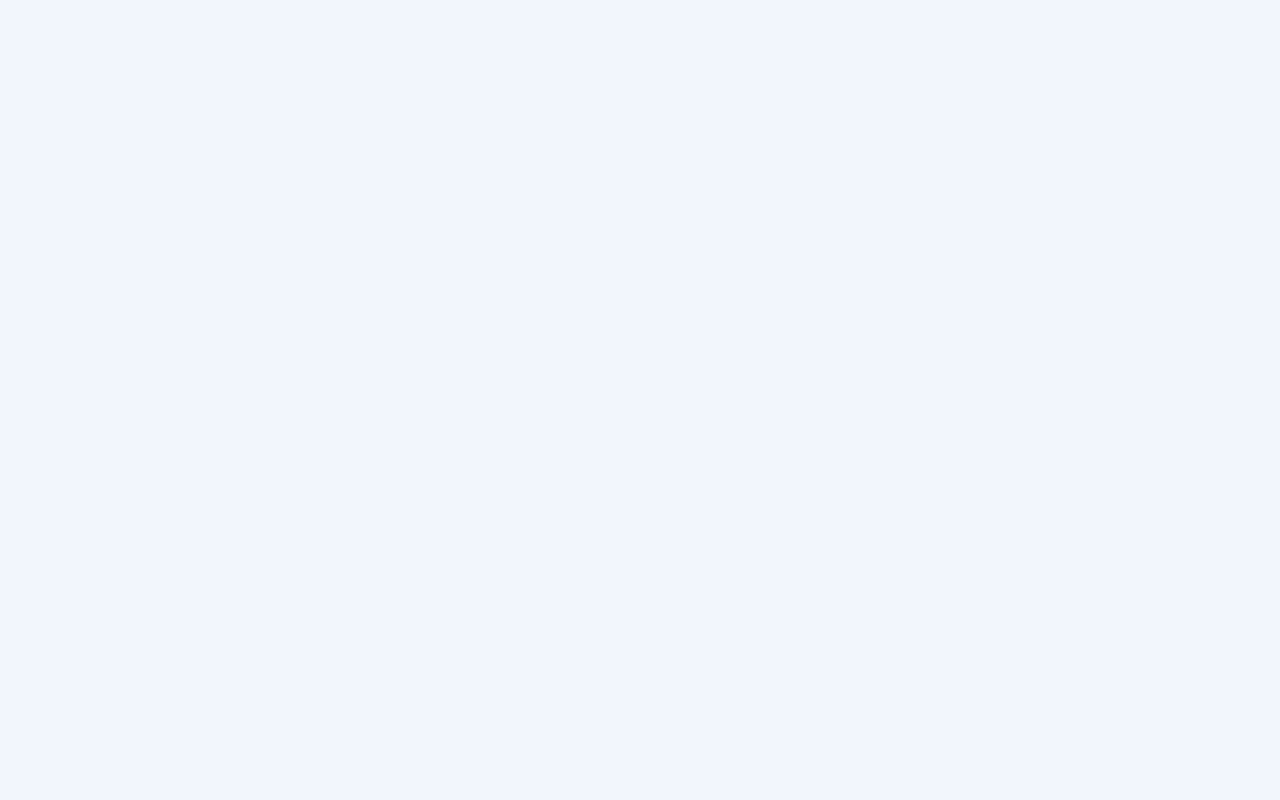
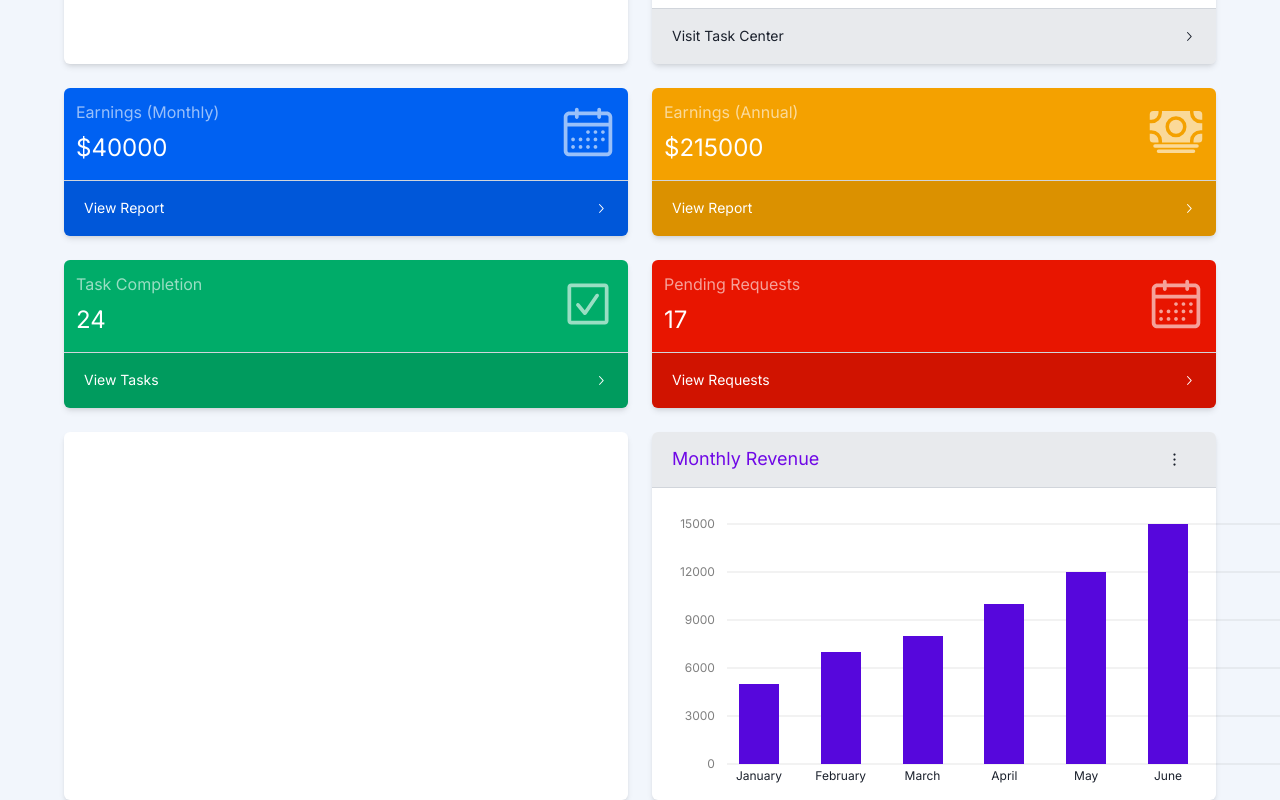
Before and after one commit to 0xe0b69e/psi-proj-2, a Next.js app: page /dashboard in a window 1280 px wide. Shown: the part 1060-1860 px from the top of the page. Before the commit the page ends 800 px from the top, so only its background shows below. Built offline with nearby package versions, Linux system fonts and the light colour scheme.

Commit message:
z-index update

```diff
--- a/app/(main)/dashboard/_components/dashboard-0.js
+++ b/app/(main)/dashboard/_components/dashboard-0.js
@@ -13,8 +13,7 @@
 import { IoCash } from "react-icons/io5";
 import BarChart from "@/components/bar-chart";
 
-export default function Page ()
-{
+export default function Page() {
   const progress = [
     { name: "Server Migration", percentage: 20, color: "#e81500" },
     { name: "Sales Tracking", percentage: 40, color: "#f4a100" },
@@ -26,36 +25,36 @@
   const now = new Date();
   const activity = [
     {
-      date: new Date( now.getTime() - 27 * 60 * 1000 ),
+      date: new Date(now.getTime() - 27 * 60 * 1000),
       color: "#00ac69",
       name: "New order placed! Order #2912 has been successfully placed."
-    }, // 27 min ago
+    },
     {
-      date: new Date( now.getTime() - 58 * 60 * 1000 ),
+      date: new Date(now.getTime() - 58 * 60 * 1000),
       color: "#0061f2",
       name: "Your weekly report has been generated and is ready to view."
-    }, // 58 min ago
+    },
     {
-      date: new Date( now.getTime() - 2 * 60 * 60 * 1000 ),
+      date: new Date(now.getTime() - 2 * 60 * 60 * 1000),
       color: "#6900c7",
       name: "New user Valerie Luna has registered"
-    }, // 2 hours ago
-    { date: new Date( now.setDate( now.getDate() - 1 ) ), color: "#f4a100", name: "Server activity monitor alert" }, // 1 day ago
+    },
+    { date: new Date(now.setDate(now.getDate() - 1)), color: "#f4a100", name: "Server activity monitor alert" },
     {
-      date: new Date( now.setDate( now.getDate() - 1 ) ),
+      date: new Date(now.setDate(now.getDate() - 1)),
       color: "#00ac69",
       name: "New order placed! Order #2911 has been successfully placed."
-    }, // 1 day ago
+    },
     {
-      date: new Date( now.setDate( now.getDate() - 1 ) ),
+      date: new Date(now.setDate(now.getDate() - 1)),
       color: "#6900c7",
       name: "Details for Marketing and Planning Meeting have been updated."
-    }, // 1 day ago
+    },
     {
-      date: new Date( now.setDate( now.getDate() - 2 ) ),
+      date: new Date(now.setDate(now.getDate() - 2)),
       color: "#00ac69",
       name: "New order placed! Order #2910 has been successfully placed."
-    }, // 2 days ago
+    },
   ];
 
   const reports = [
@@ -105,24 +104,15 @@
   ];
 
   return (
-    <main className="relative overflow-x-hidden h-full w-full bg-background dark:bg-background-dark transition-all">
-      <header
-        className="top-0 left-0 right-0 bg-gradient-to-r from-primary to-secondary py-10 h-64 z-0 w-full"
-      />
-      <article className="z-10 w-full overflow-x-hidden px-6 xl:px-[5vw] -mt-20 flex flex-col space-y-6 pb-2">
+    <main className="relative overflow-x-hidden w-full bg-background dark:bg-background-dark transition-all">
+      <header className="top-0 left-0 right-0 bg-gradient-to-r from-primary to-secondary py-10 h-64 z-0 w-full" />
+      <article className="z-10 w-full px-6 xl:px-[5vw] -mt-20 flex flex-col space-y-6">
         <div className="relative flex flex-col 2xl+:flex-row 2xl+:space-x-6 max-2xl+:space-y-6 w-full">
-          <Card
-            className={cn(
-              "p-12 w-full 2xl+:w-[33%] flex items-center",
-              "max-xl:flex-col xl:flex-row 2xl+:flex-col",
-              "max-xl:justify-normal xl:justify-between 2xl+:justify-normal",
-            )}
-          >
+          <Card className={cn("p-12 w-full 2xl+:w-[33%] flex items-center", "max-xl:flex-col xl:flex-row 2xl+:flex-col", "max-xl:justify-normal xl:justify-between 2xl+:justify-normal")}>
             <div className="max-xl:text-center 2xl+:text-center">
               <h1 className="text-primary-lighter text-xl font-bold mb-2">Welcome to SB Admin Pro!</h1>
               <p className="text-gray-700 dark:text-gray-400">
-                Browse our fully designed UI toolkit! Browse our prebuilt app pages, <br
-                className="max-xl:hidden xl:inline 2xl+:hidden" />
+                Browse our fully designed UI toolkit! Browse our prebuilt app pages, <br className="max-xl:hidden xl:inline 2xl+:hidden" />
                 components, and utilites, and be sure to look at our full documentation!
               </p>
             </div>
@@ -136,7 +126,6 @@
                   <DotsVerticalIcon />
                 </CircularButton>
               </CardHeader>
-
               <div className="p-5">
                 <Timeline points={activity} />
               </div>
@@ -148,13 +137,11 @@
                   <DotsVerticalIcon />
                 </CircularButton>
               </CardHeader>
-
               <div className="flex flex-col space-y-4 mb-10 p-5">
-                {progress.map( ( progress, index ) => (
+                {progress.map((progress, index) => (
                   <ProgressBar key={index} progress={progress} index={index} />
-                ) )}
+                ))}
               </div>
-
               <Link href="#">
                 <CardFooter className="justify-between px-5">
                   <p className="text-sm">Visit Task Center</p>
@@ -165,12 +152,11 @@
           </div>
         </div>
         <div className="grid grid-cols-2 2xl+:grid-cols-4 w-full gap-6">
-          {reports.map( ( report, index ) => <ReportCard key={index} {...report} />)}
+          {reports.map((report, index) => <ReportCard key={index} {...report} />)}
         </div>
         <div className="grid gap-6 grid-cols-1 xl:grid-cols-2">
           <Card className="w-full">
             <div className="w-full h-full p-5">
-
             </div>
           </Card>
           <Card className="w-full">
@@ -180,7 +166,6 @@
                 <DotsVerticalIcon />
               </CircularButton>
             </CardHeader>
-
             <div className="w-full h-full p-5">
               <BarChart data={barChartData} />
             </div>
--- a/components/bar-chart.js
+++ b/components/bar-chart.js
@@ -22,9 +22,9 @@
       onVisible={() => setIsVisible( true )}
       onHide={() => setIsVisible( false )}
     >
-      <div className="w-full h-full flex flex-col text-xs px-8 py-5">
+      <div className="w-full h-full flex flex-col text-xs p-2">
         <div className="flex flex-row">
-          <div className="flex flex-col space-y-8 text-black/50 dark:text-white/50 text-end w-10">
+          <div className="flex flex-col space-y-8 text-black/50 dark:text-white/50 text-end">
             {Array.from( { length: 6 }, ( _, i ) => (
               <div key={i} className="relative">
                 <p className="z-20 relative">{( ( maxValue / 5 ) * ( 5 - i ) ).toFixed( 0 )}</p>
--- a/components/navbar.js
+++ b/components/navbar.js
@@ -24,7 +24,7 @@
 
   return (
     <nav className={cn(
-      "fixed w-full flex justify-between px-4 items-center h-14 shadow-lg z-50",
+      "fixed w-full flex justify-between px-4 items-center h-14 shadow-lg z-[1000]",
       "bg-foreground dark:bg-foreground-dark",
     )}>
       <div className="flex flex-row h-full items-center space-x-2">
--- a/components/sidenav.js
+++ b/components/sidenav.js
@@ -15,7 +15,7 @@
     <>
       <div
         className={cn(
-          "w-screen h-screen absolute bg-black transition-colors lg:hidden z-30",
+          "w-screen h-screen fixed bg-black transition-colors lg:hidden z-40 pointer-events-none",
           visible ? "bg-black/50" : "hidden"
         )}
         onClick={( e ) =>
@@ -25,7 +25,7 @@
         }}
       />
       <div className={cn(
-        "h-screen w-[240px] shadow-lg pt-[85px] pl-4 flex flex-col space-y-2 z-40 transition-all fixed",
+        "h-screen w-[240px] shadow-lg pt-[85px] pl-4 flex flex-col space-y-2 z-50 transition-all fixed",
         visible ? "translate-x-0" : "-translate-x-full",
         "bg-foreground dark:bg-foreground-dark"
       )}>
```
